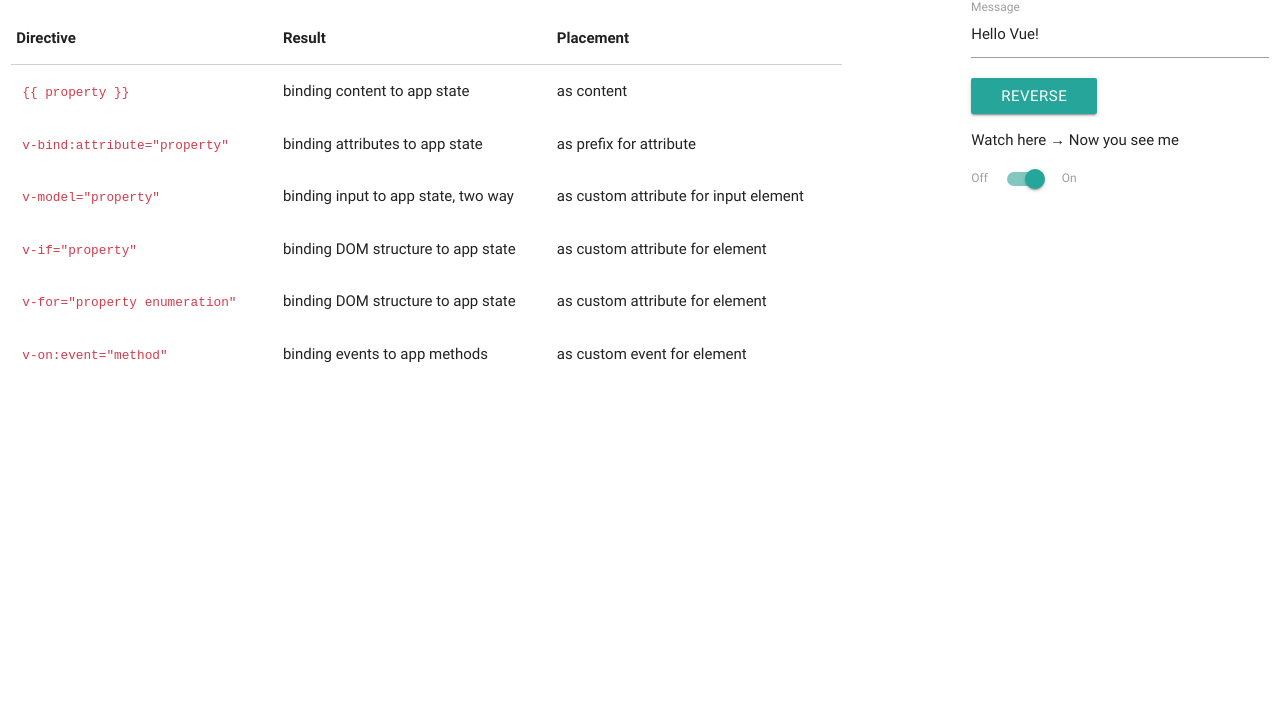
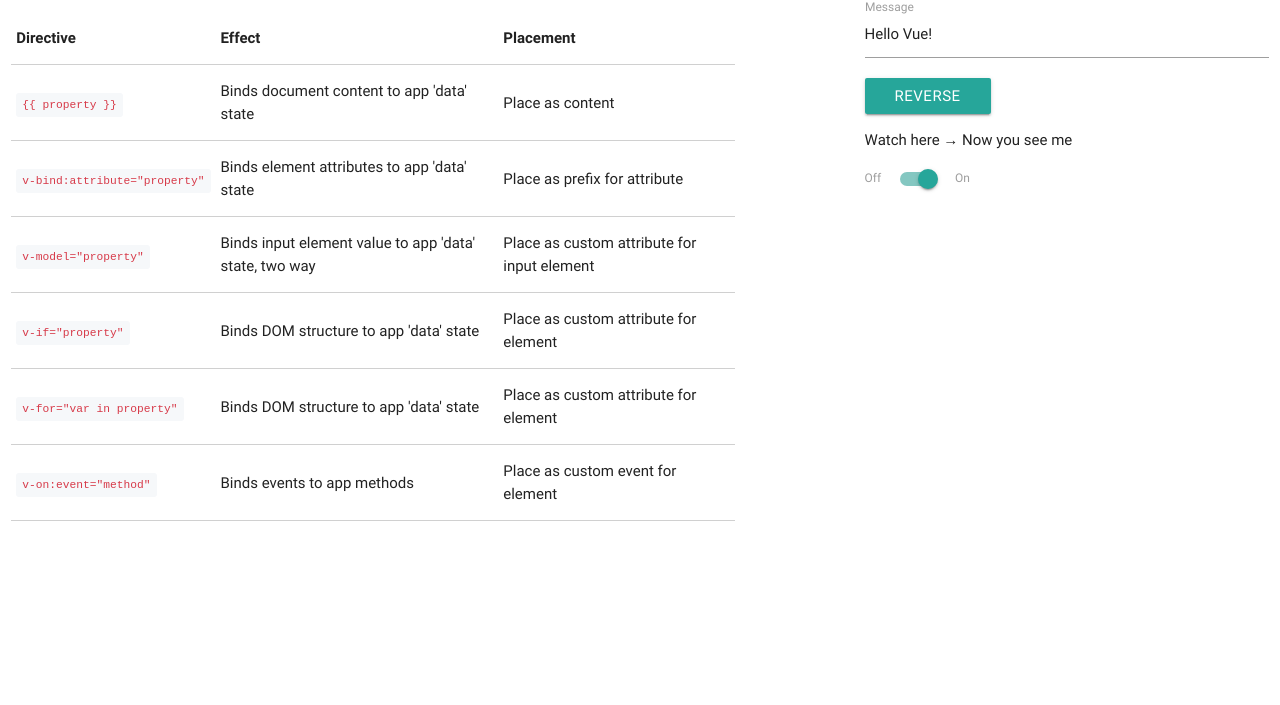
Before and after one commit to itmitica/vuejs, a plain HTML site: page app/app.html in a window 1280 px wide. Shown: the part 95-800 px from the top of the page. Drawn offline with Linux system fonts and the light colour scheme.

Commit message:
table for directives

```diff
--- a/app/app.html
+++ b/app/app.html
@@ -15,43 +15,34 @@
 <body>
 
     <div id="demo-intro">
-
         <div class="row">
-
-            <div class="col s12 m12 l8 xl8">
-
+            <div class="col s12 m12 l7 xl7">
                 <h2>Introduction</h2>
 
-                <!-- <div class="card-panel grey lighten-4"> -->
-
-                    <table>
+                <table class="bordered responsive-table">
+                    <thead>
                         <thead>
                             <tr>
                                 <th>Directive</th>
-                                <th>Result</th>
+                                <th>Effect</th>
                                 <th>Placement</th>
                             </tr>
                         </thead>
-
                         <tbody>
                             <tr v-for="directive in directives">
-                                <td>
+                                <td class="code">
                                     <code>{{ directive.code }}</code>
                                 </td>
-                                <td>{{ directive.result }}</td>
+                                <td>{{ directive.effect }}</td>
                                 <td>{{ directive.placement }}</td>
                             </tr>
                         </tbody>
-                    </table>
-
-                <!-- </div> -->
-
+                </table>
             </div>
 
             <div class="col s0 m0 l1 xl1"></div>
 
-            <div class="col s12 m12 l3 xl3">
-
+            <div class="col s12 m12 l4 xl4">
                 <h2>{{message }}</h2>
 
                 <div class="input-field">
@@ -73,11 +64,8 @@
                         On
                     </label>
                 </div>
-
             </div>
-
         </div>
-
     </div>
 
 
--- a/app/css/app.css
+++ b/app/css/app.css
@@ -2,8 +2,12 @@ code {
   color: #d73a49;
   padding: 6px;
   overflow: auto;
-  font-size: 85%;
+  font-size: 75%;
   line-height: 1.45;
-  /* background-color: #f6f8fa; */
+  background-color: #f6f8fa;
   border-radius: 3px;
 }
+
+td.code {
+  white-space:nowrap;
+}
--- a/app/js/app.js
+++ b/app/js/app.js
@@ -5,12 +5,12 @@ var demoIntro = new Vue({
         seen: true,
         seenColor: "",
         directives: [
-            { code: '{{ property }}', result: "binding content to app state", placement: "as content" },
-            { code: 'v-bind:attribute="property"', result: "binding attributes to app state",  placement: "as prefix for attribute" },
-            { code: 'v-model="property"', result: "binding input to app state, two way", placement: "as custom attribute for input element" },
-            { code: 'v-if="property"', result: "binding DOM structure to app state", placement: "as custom attribute for element" },
-            { code: 'v-for="property enumeration"', result: "binding DOM structure to app state", placement: "as custom attribute for element" },
-            { code: 'v-on:event="method"', result: "binding events to app methods", placement: "as custom event for element" }
+            { code: '{{ property }}', effect: "Binds document content to app 'data' state", placement: "Place as content" },
+            { code: 'v-bind:attribute="property"', effect: "Binds element attributes to app 'data' state",  placement: "Place as prefix for attribute" },
+            { code: 'v-model="property"', effect: "Binds input element value to app 'data' state, two way", placement: "Place as custom attribute for input element" },
+            { code: 'v-if="property"', effect: "Binds DOM structure to app 'data' state", placement: "Place as custom attribute for element" },
+            { code: 'v-for="var in property"', effect: "Binds DOM structure to app 'data' state", placement: "Place as custom attribute for element" },
+            { code: 'v-on:event="method"', effect: "Binds events to app methods", placement: "Place as custom event for element" }
         ]
     },
     methods: {
```
